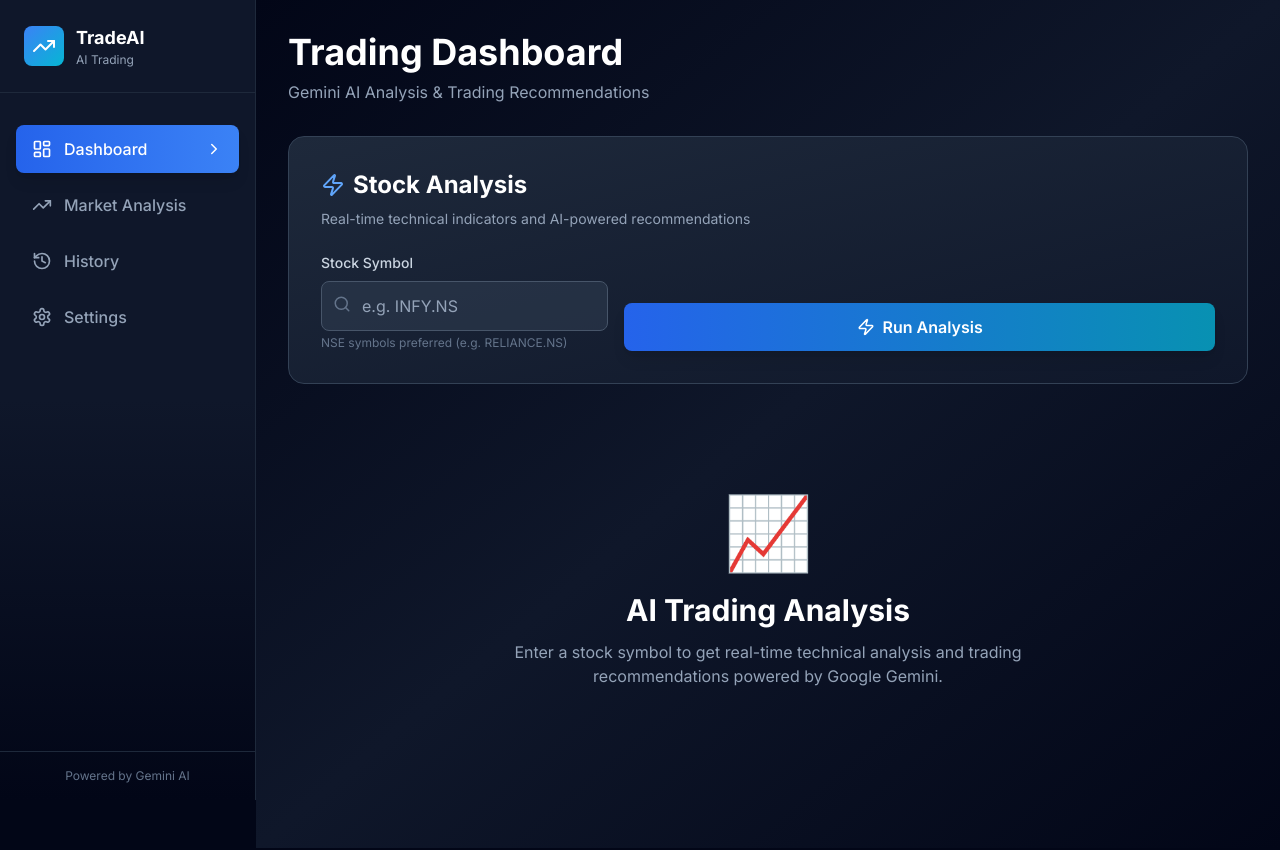
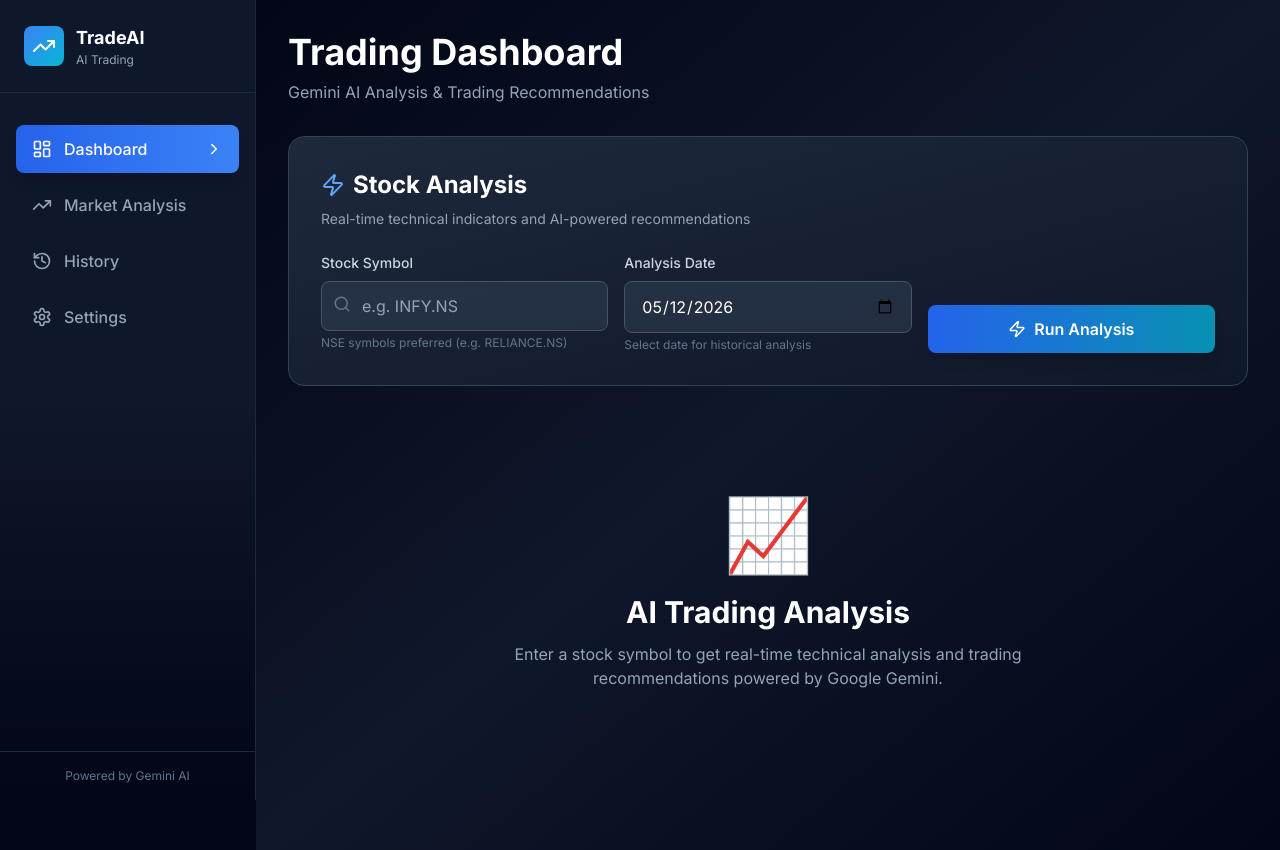
Before and after one commit to SUPRIYOPAUL-095/TradingAgent, a Next.js app in the folder dashboard/: page /dashboard in a window 1280 px wide. Built offline with nearby package versions, Linux system fonts and the light colour scheme.

Commit message:
Add historical analysis, real price chart, and final production cleanups

```diff
--- a/dashboard/app/dashboard/page.tsx
+++ b/dashboard/app/dashboard/page.tsx
@@ -17,6 +17,7 @@ interface AnalysisResult {
   rsi: number
   sma20: number
   sma50: number
+  history: Array<{ date: string; price: number }>
 }
 
 export default function DashboardPage() {
@@ -29,7 +30,7 @@ export default function DashboardPage() {
     setError('')
 
     try {
-      const response = await fetch(`https://tradingagent-yndk.onrender.com/analyze?symbol=${company}`, {
+      const response = await fetch(`https://tradingagent-yndk.onrender.com/analyze?symbol=${company}&date=${date}`, {
         method: 'GET',
         headers: {
           'Accept': 'application/json',
@@ -42,9 +43,13 @@ export default function DashboardPage() {
 
       const data = await response.json()
 
+      if (data.error) {
+        throw new Error(data.error)
+      }
+
       const analysisResult: AnalysisResult = {
         company_symbol: data.symbol || company,
-        analysis_date: date,
+        analysis_date: data.date || date,
         decision: (data.signal as 'BUY' | 'SELL' | 'HOLD') || 'HOLD',
         confidence: data.rsi ? (data.rsi > 70 || data.rsi < 30 ? 85 : 65) : 75,
         risk: data.rsi ? (data.rsi > 80 || data.rsi < 20 ? 'High' : 'Medium') : 'Medium',
@@ -52,11 +57,13 @@ export default function DashboardPage() {
         rsi: data.rsi,
         sma20: data.sma20,
         sma50: data.sma50,
+        history: data.history || []
       }
 
       setResult(analysisResult)
     } catch (err) {
       setError(err instanceof Error ? err.message : 'An error occurred')
+      setResult(null)
     } finally {
       setLoading(false)
     }
@@ -73,6 +80,17 @@ export default function DashboardPage() {
 
         {/* Analysis Form */}
         <AnalysisForm onSubmit={handleAnalysis} loading={loading} />
+
+        {/* Error State */}
+        {error && (
+          <div className="bg-red-500/10 border border-red-500/30 rounded-2xl p-6 flex items-start gap-4 animate-in fade-in slide-in-from-top-4 duration-300">
+            <div className="text-red-500 text-2xl">⚠</div>
+            <div>
+              <h3 className="text-red-400 font-bold mb-1">Analysis Failed</h3>
+              <p className="text-red-400/80 text-sm">{error}</p>
+            </div>
+          </div>
+        )}
 
         {/* Loading State */}
         {loading && (
@@ -95,7 +113,7 @@ export default function DashboardPage() {
               sma50={result.sma50}
             />
 
-            <ChartSection />
+            <ChartSection data={result.history} />
 
             <div className="grid grid-cols-1 lg:grid-cols-4 gap-4">
               <div className="bg-slate-800/50 rounded-xl p-6 border border-slate-700">
@@ -103,8 +121,8 @@ export default function DashboardPage() {
                 <p className="text-2xl font-bold text-white">{result.company_symbol}</p>
               </div>
               <div className="bg-slate-800/50 rounded-xl p-6 border border-slate-700">
-                <p className="text-slate-400 text-sm mb-2">RSI (14)</p>
-                <p className="text-2xl font-bold text-blue-400">{result.rsi}</p>
+                <p className="text-slate-400 text-sm mb-2">Analysis Date</p>
+                <p className="text-2xl font-bold text-blue-400">{result.analysis_date}</p>
               </div>
               <div className="bg-slate-800/50 rounded-xl p-6 border border-slate-700">
                 <p className="text-slate-400 text-sm mb-2">SMA (20)</p>
--- a/dashboard/components/AnalysisForm.tsx
+++ b/dashboard/components/AnalysisForm.tsx
@@ -59,13 +59,20 @@ export default function AnalysisForm({ onSubmit, loading }: AnalysisFormProps) {
           </div>
 
           {/* Date Input */}
-          <div className="hidden">
-            {/* Kept hidden for now to maintain layout but remove from UI if not needed */}
-            <input type="date" value={date} onChange={e => setDate(e.target.value)} />
+          <div>
+            <label className="block text-sm font-medium text-slate-300 mb-2">Analysis Date</label>
+            <input
+              type="date"
+              value={date}
+              onChange={e => setDate(e.target.value)}
+              disabled={loading}
+              className="w-full px-4 py-3 bg-slate-700/50 border border-slate-600 text-white rounded-lg focus:outline-none focus:border-blue-500 transition-all disabled:opacity-50"
+            />
+            <p className="text-xs text-slate-500 mt-1">Select date for historical analysis</p>
           </div>
 
           {/* Submit Button */}
-          <div className="flex items-end md:col-span-2">
+          <div className="flex items-end md:col-span-1">
             <button
               type="submit"
               disabled={loading}
--- a/dashboard/components/ChartSection.tsx
+++ b/dashboard/components/ChartSection.tsx
@@ -16,21 +16,9 @@ interface ChartSectionProps {
 }
 
 export default function ChartSection({ data }: ChartSectionProps) {
-  // Mock data if not provided
-  const mockData = [
-    { date: '20 Jan', price: 2300 },
-    { date: '21 Jan', price: 2350 },
-    { date: '22 Jan', price: 2280 },
-    { date: '23 Jan', price: 2420 },
-    { date: '24 Jan', price: 2380 },
-    { date: '25 Jan', price: 2510 },
-    { date: '26 Jan', price: 2580 },
-    { date: '27 Jan', price: 2650 },
-    { date: '28 Jan', price: 2720 },
-    { date: '29 Jan', price: 2780 },
-  ]
+  if (!data || data.length === 0) return null
 
-  const chartData = data || mockData
+  const chartData = data
 
   const minPrice = Math.min(...chartData.map(d => d.price))
   const maxPrice = Math.max(...chartData.map(d => d.price))
--- a/dashboard/components/DashboardCards.tsx
+++ b/dashboard/components/DashboardCards.tsx
@@ -91,12 +91,6 @@ export default function DashboardCards({
             <p className="text-xl font-bold text-indigo-400">{sma50}</p>
           </div>
         </div>
-        <div className="mt-4 pt-4 border-t border-slate-700/50">
-          <div className="flex justify-between items-center">
-            <span className="text-xs text-slate-400">Trend Strength</span>
-            <span className="text-xs font-semibold text-blue-400">Positive</span>
-          </div>
-        </div>
       </div>
 
       {/* Risk Level Card */}
```
Also changed, not shown: 1 other file (tests, documents, lock files or other folders).
